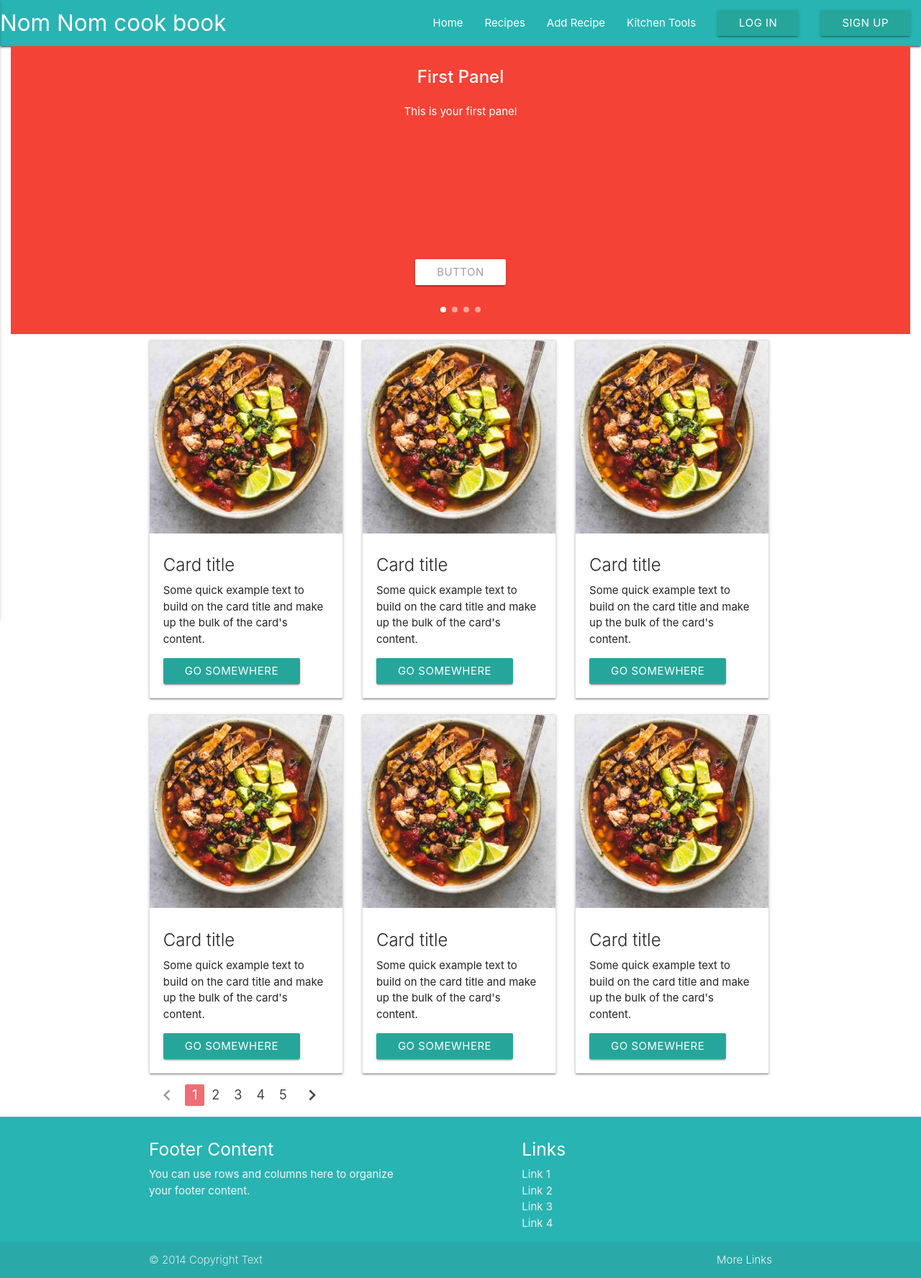
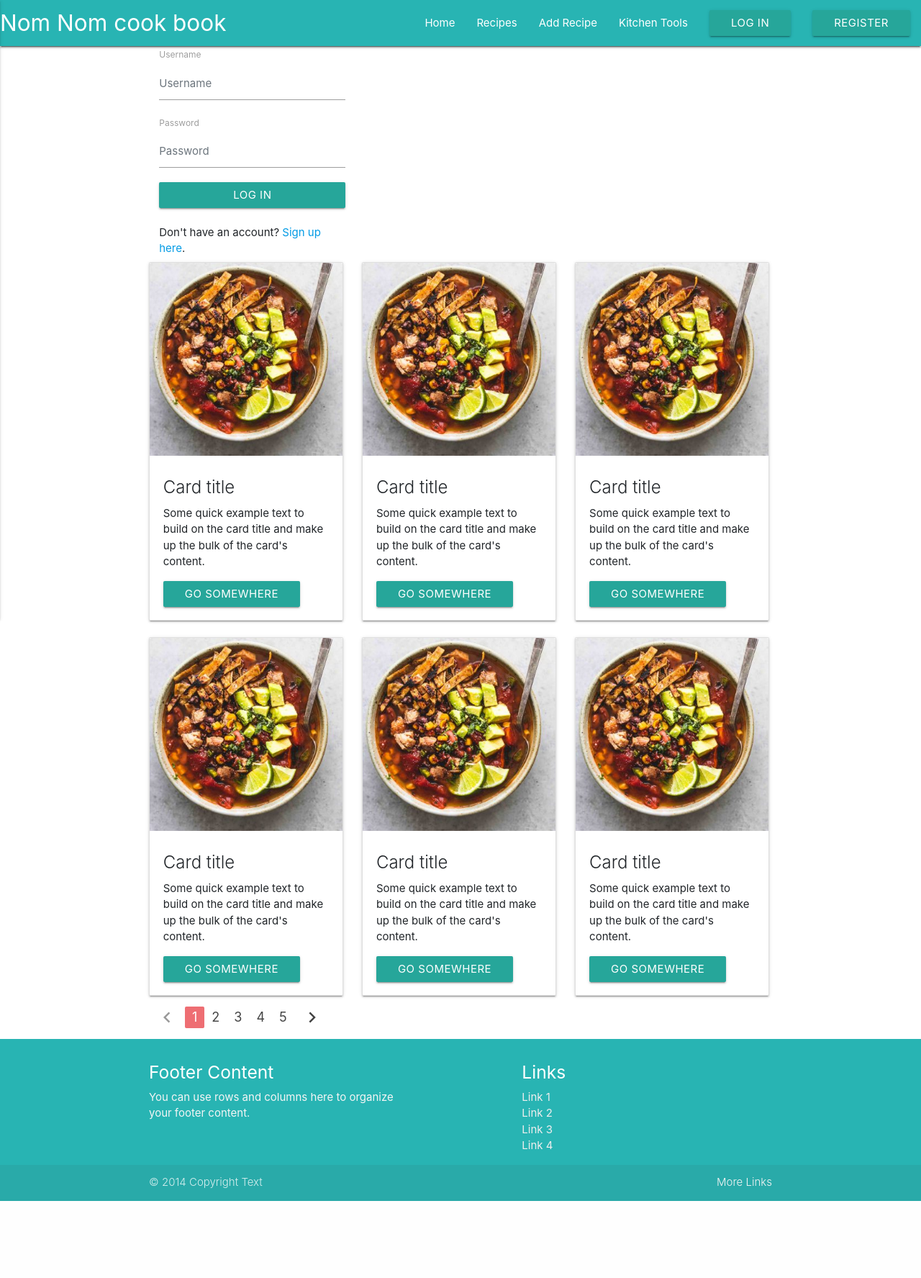
Before and after one commit to DejanHinic/cook_book, a Flask app: page / in a window 1280 px wide. Shown: the whole page at 72% size. After the commit the page ends 1668 px from the top, so only its background shows below. Run offline with Flask 2, Linux system fonts and the light colour scheme; some libraries are stand-ins or nearby versions.

Commit message:
login problems with encode utf-8

```diff
--- a/app.py
+++ b/app.py
@@ -1,5 +1,6 @@
 import os
 import math
+import bcrypt
 from flask import Flask, render_template, redirect, request, url_for, session
 from flask_pymongo import PyMongo, pymongo
 from bson.objectid import ObjectId
@@ -20,33 +21,38 @@ allergens = mongo.db.allergens
 
 @app.route('/')
 def index():
+    if 'username' in session:
+        return 'You are logged in as ' + session['username']
+
     return render_template("index.html")
 
-""" Sign in tab active """
-@app.route('/log_in')
-def log_in():
-    log_in = True
-    return render_template("index.html", log_in=log_in)
+@app.route('/login', methods=['POST'])
+def login():
+    users = mongo.db.users
+    login_user = users.find_one({'name' : request.form['username']})
 
-""" Sign up tab active """
-@app.route('/signup')
-def signup():
-    log_in = False
-    return render_template("index.html", log_in=log_in)
+    if login_user:
+        if bcrypt.hashpw(request.form['pass'].encode('utf-8'), login_user['password'].encode('utf-8')) == login_user['password'].encode('utf-8'):
+            session['username'] = request.form['username']
+            return redirect(url_for('index'))
 
-@app.route('/register', methods=['POST'])
+    return 'Invalid username/password combination'
+
+@app.route('/register', methods=['POST', 'GET'])
 def register():
-    users = mongo.db.users
-    users.insert_one({
-            'username': request.form["username"],
-            'fullname': request.form["fullname"],
-            'password': request.form["password"]
-        })
+    if request.method == 'POST':
+        users = mongo.db.users
+        existing_user = users.find_one({'name' : request.form['username']})
 
-    return render_template('index.html')
+        if existing_user is None:
+            hashpass = bcrypt.hashpw(request.form['pass'].encode('utf-8'), bcrypt.gensalt())
+            users.insert({'name' : request.form['username'], 'password' : hashpass})
+            session['username'] = request.form['username']
+            return redirect(url_for('index'))
 
-    success = False
-    return render_template('index.html', success=success)
+        return 'That username already exists!'
+
+    return render_template('register.html')
 
 def index():
     # Pagination function
--- a/templates/base.html
+++ b/templates/base.html
@@ -12,14 +12,15 @@
 </head>
 <body>
 
-    <div class="container-fluid">
+
+<div class="container-fluid">
         <div id="sign_up" class="modal">
             <div class="row">
                 <div class="col s6">
                     <img src="/static/images/sign_in.jpg" class="img-fluid" alt="Responsive image">
                 </div>
                  <div id="sign-up" class="col s12 center">
-                        <form action="{{url_for('register')}}" method="POST">
+                        <form method=POST action="{{ url_for('register') }}">
                             <div class="input-field">
                                 <input placeholder="Enter your full name" id="fullname" name="fullname" type="text" class="validate" required>
                                 <label for="fullname">Full Name</label>
@@ -32,15 +33,13 @@
                                 <input placeholder="Enter password" id="password" name="password" type="text" class="validate" required>
                                 <label for="password">Password</label>
                             </div>
-                            <button class="btn btn-spacing waves-effect waves-light" type="submit">Sign Up</button>
+                            <button class="btn btn-spacing waves-effect waves-light" type="submit">Register</button>
                         </form>
 
 
 
 
-                    <div class="modal-footer">
-                        <a href="#!" class="modal-action modal-close waves-effect waves-green btn-flat">Agree</a>
-                    </div>
+
                 </div>
             </div>
         </div>
@@ -52,7 +51,7 @@
                     <img src="/static/images/sign_in.jpg" class="img-fluid" alt="Responsive image">
                 </div>
                 <div id="sign-in" class="col s12 center">
-                        <form action="{{url_for('log_in')}}" method="POST">
+                        <form method=POST action="{{ url_for('login') }}">
                             <div class="input-field">
                                 <input placeholder="Enter username" id="username1" name="username" type="text" class="validate" required>
                                 <label for="username1">Username</label>
@@ -66,9 +65,7 @@
 
 
 
-                    <div class="modal-footer">
-                        <a href="#!" class="modal-action modal-close waves-effect waves-green btn-flat">Agree</a>
-                    </div>
+
                 </div>
             </div>
         </div>
@@ -84,15 +81,15 @@
                         <li><a href="{{url_for('get_recipes')}}">Recipes</a></li>
                         <li><a href="{{url_for('add_recipe')}}">Add Recipe</a></li>
                         <li><a href="">Kitchen Tools</a></li>
-                        <li><a class="waves-effect waves-light btn modal-trigger" href="#log_in">Log In</a></li>
-                        <li><a class="waves-effect waves-light btn modal-trigger" href="#sign_up">Sign Up</a></li>
+                        <li><a class="waves-effect waves-light btn modal-trigger" href='login'>Log In</a></li>
+                        <li><a class="waves-effect waves-light btn modal-trigger" href="register">Register</a></li>
                     </ul>
                     <ul class="side-nav" id="mobile-demo">
                         <li><a href="{{url_for('index')}}">Home</a></li>
                         <li><a href="{{url_for('get_recipes')}}">Recipes</a></li>
                         <li><a href="{{url_for('add_recipe')}}">Add Recipe</a></li>
                         <li><a href="">Kitchen Tools</a></li>
-                        <li><a class="waves-effect waves-light btn modal-trigger" href="#log_in">Log In</a></li>
+                        <li><a class="waves-effect waves-light btn modal-trigger" href="#login">Log In</a></li>
                         <li><a class="waves-effect waves-light btn modal-trigger" href="#sign_up">Sign Up</a></li>
                     </ul>
                 </div>
--- a/templates/index.html
+++ b/templates/index.html
@@ -1,27 +1,26 @@
 {% extends 'base.html'%} {% block content %}
-    <div class="container-fluid">
-        <div class="carousel carousel-slider center" data-indicators="true">
-            <div class="carousel-fixed-item center">
-            <a class="btn waves-effect white grey-text darken-text-2">button</a>
-            </div>
-            <div class="carousel-item red white-text" href="https://www.bbcgoodfood.com/sites/default/files/recipe-collections/collection-image/2013/05/spaghetti-bolognese_2.jpg">
-            <h2>First Panel</h2>
-            <p class="white-text">This is your first panel</p>
-            </div>
-            <div class="carousel-item amber white-text" href="#two!">
-            <h2>Second Panel</h2>
-            <p class="white-text">This is your second panel</p>
-            </div>
-            <div class="carousel-item green white-text" href="#three!">
-            <h2>Third Panel</h2>
-            <p class="white-text">This is your third panel</p>
-            </div>
-            <div class="carousel-item blue white-text" href="#four!">
-            <h2>Fourth Panel</h2>
-            <p class="white-text">This is your fourth panel</p>
-            </div>
+<div class="container-fluid">
+    <div class="container">
+        <div class="row">
+            <div class="col-md-4 col-md-offset-4">
+                <form method=POST action="{{ url_for('login') }}">
+                    <div class="form-group">
+                        <label for="exampleInputEmail1">Username</label>
+                        <input type="text" class="form-control" name="username" placeholder="Username">
+                    </div>
+                    <div class="form-group">
+                        <label for="exampleInputPassword1">Password</label>
+                        <input type="password" class="form-control" name="pass" placeholder="Password">
+                    </div>
+                    <button type="submit" class="btn btn-primary btn-block">Log In</button>
+                </form>
+                <br>
+                <div>
+                    Don't have an account? <a href="{{ url_for('register') }}">Sign up here</a>.
+                </div>
         </div>
-
+    </div>
+</div>
 
     </div>
     <div class="container">
@@ -99,6 +98,6 @@
                 <li class="waves-effect"><a href="#!">5</a></li>
                 <li class="waves-effect"><a href="#!"><i class="material-icons">chevron_right</i></a></li>
             </ul>
-    </div>
+</div>
 
 {% endblock %}
```
Also changed, not shown: templates/register.html (added, +21 -0 lines).
